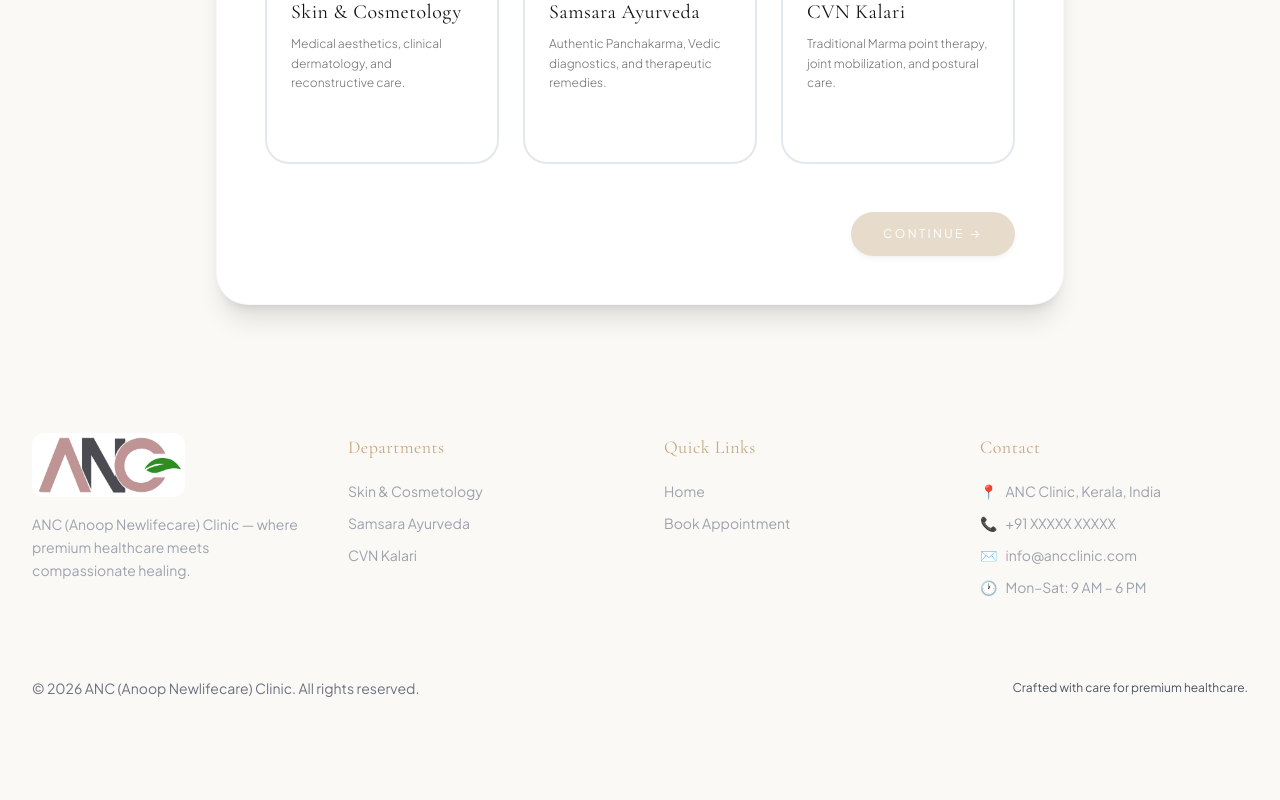
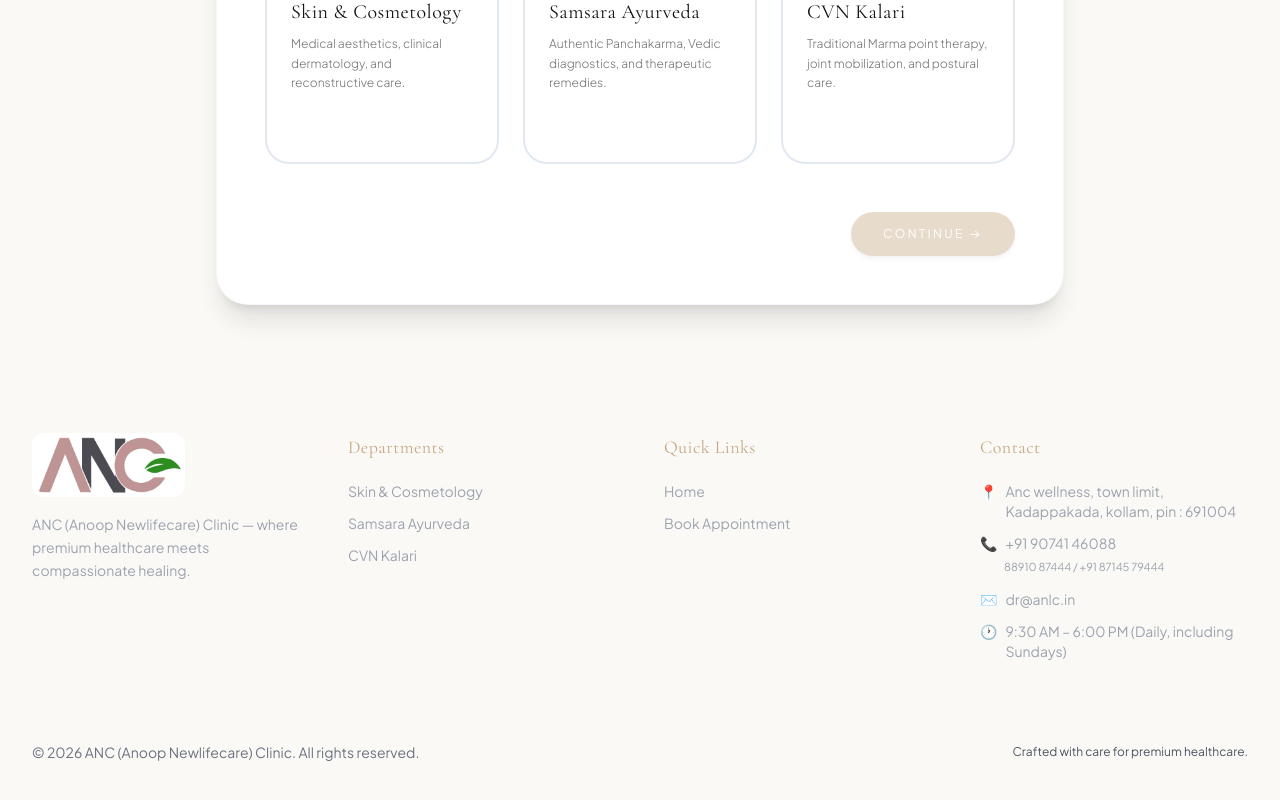
Before and after one commit to Shamal-mk/-anc-clinic-web-, a React (Vite) app: page /booking in a window 1280 px wide. Shown: the part 657-1457 px from the top of the page. Before the commit the page ends 1419 px from the top, so only its background shows below. Built offline with nearby package versions, Linux system fonts and the light colour scheme.

Commit message:
feat: Update contact details in footer

```diff
--- a/src/components/Footer.tsx
+++ b/src/components/Footer.tsx
@@ -36,10 +36,18 @@ const Footer = () => {
           <div>
             <h4 className="font-serif text-champagne-gold mb-5 text-lg">Contact</h4>
             <ul className="space-y-3 text-gray-400 text-sm font-sans">
-              <li className="flex gap-2"><span>📍</span><span>ANC Clinic, Kerala, India</span></li>
-              <li className="flex gap-2"><span>📞</span><span>+91 XXXXX XXXXX</span></li>
-              <li className="flex gap-2"><span>✉️</span><span>info@ancclinic.com</span></li>
-              <li className="flex gap-2"><span>🕐</span><span>Mon–Sat: 9 AM – 6 PM</span></li>
+              <li className="flex gap-2"><span>📍</span><span>Anc wellness, town limit, Kadappakada, kollam, pin : 691004</span></li>
+              <li className="flex flex-col gap-1">
+                <div className="flex gap-2">
+                  <span>📞</span>
+                  <span>+91 90741 46088</span>
+                </div>
+                <div className="pl-6 text-[11px] text-gray-400">
+                  88910 87444 / +91 87145 79444
+                </div>
+              </li>
+              <li className="flex gap-2"><span>✉️</span><span>dr@anlc.in</span></li>
+              <li className="flex gap-2"><span>🕐</span><span>9:30 AM – 6:00 PM (Daily, including Sundays)</span></li>
             </ul>
           </div>
         </div>
```
